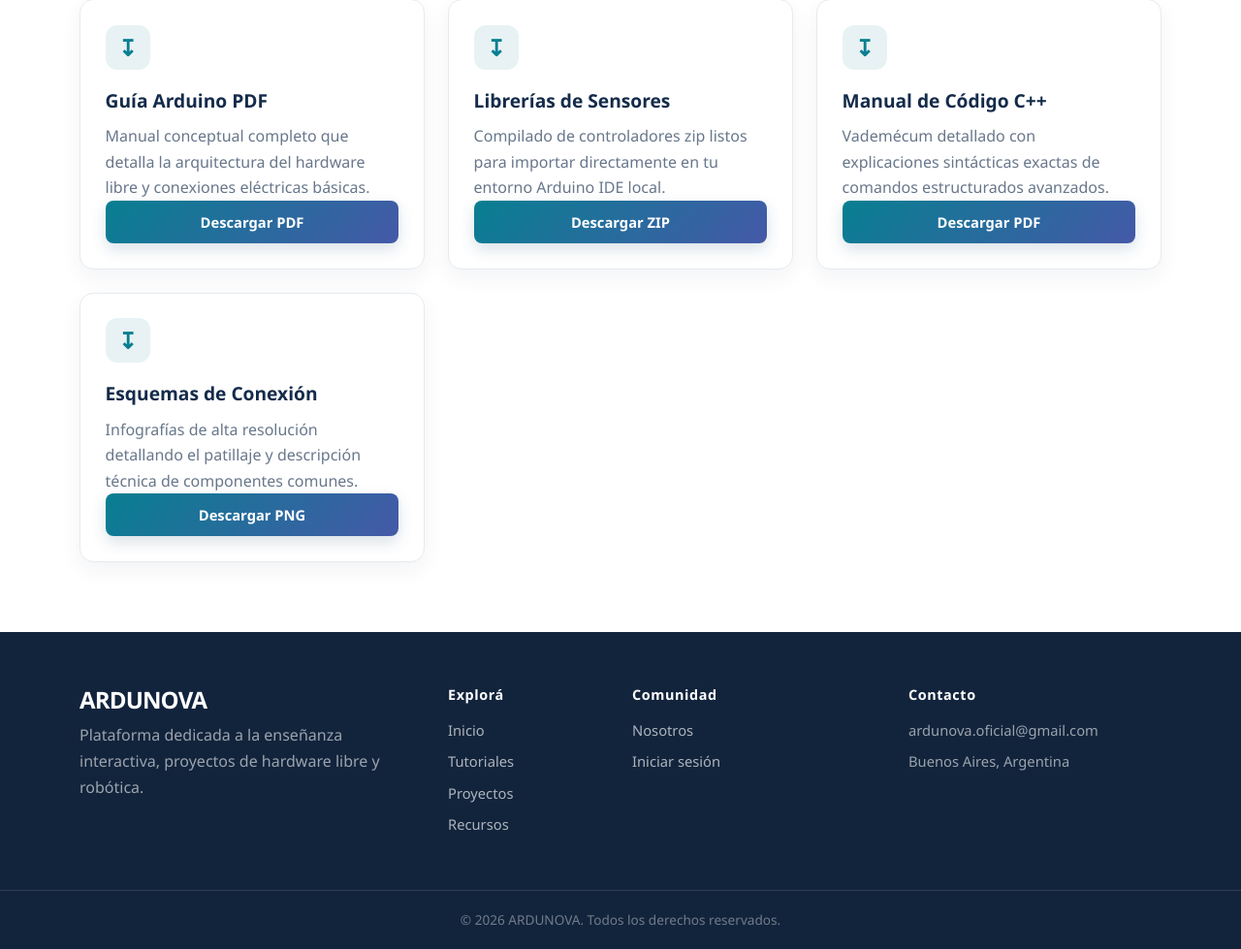
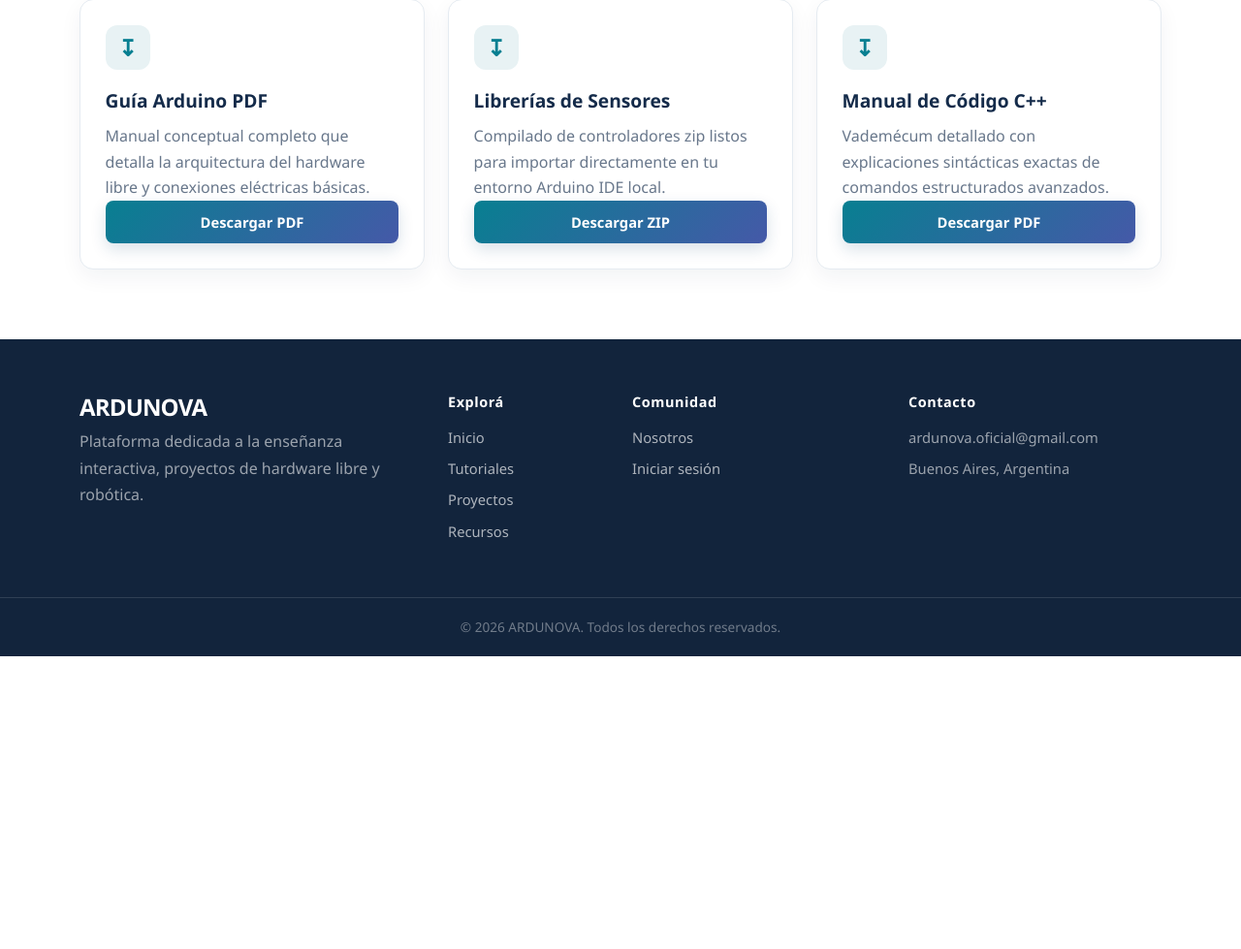
Before and after one commit to andreavs1/Prueba-Ardunova, a PHP site: page /ardunova/recursos.php in a window 1280 px wide. Shown: the part 330-1309 px from the top of the page at 97% size. After the commit the page ends 1007 px from the top, so only its background shows below. Run offline with PHP 8.4, Linux system fonts and the light colour scheme.

Commit message:
Recursia

```diff
--- a/recursos.php
+++ b/recursos.php
@@ -39,12 +39,7 @@ $active_page = 'recursos';
 <p>Vademécum detallado con explicaciones sintácticas exactas de comandos estructurados avanzados.</p>
 <a class="btn btn-gradient mt-1 w-100" href="assets/img/guiac.pdf" download>Descargar PDF</a>
 </div>
-</article></div><div class="col-12 col-sm-6 col-lg-4"><article class="card resource-card">
-<div class="card-body text-center">
-<h3>Esquemas de Conexión</h3>
-<p>Infografías de alta resolución detallando el patillaje y descripción técnica de componentes comunes.</p>
-<a class="btn btn-gradient mt-1 w-100" href="assets/img/partes-arduino.jpg" download>Descargar PNG</a>
-</div>
+
 </article></div></div>
 </main>
 <?php include 'includes/footer.php'; ?>
```
